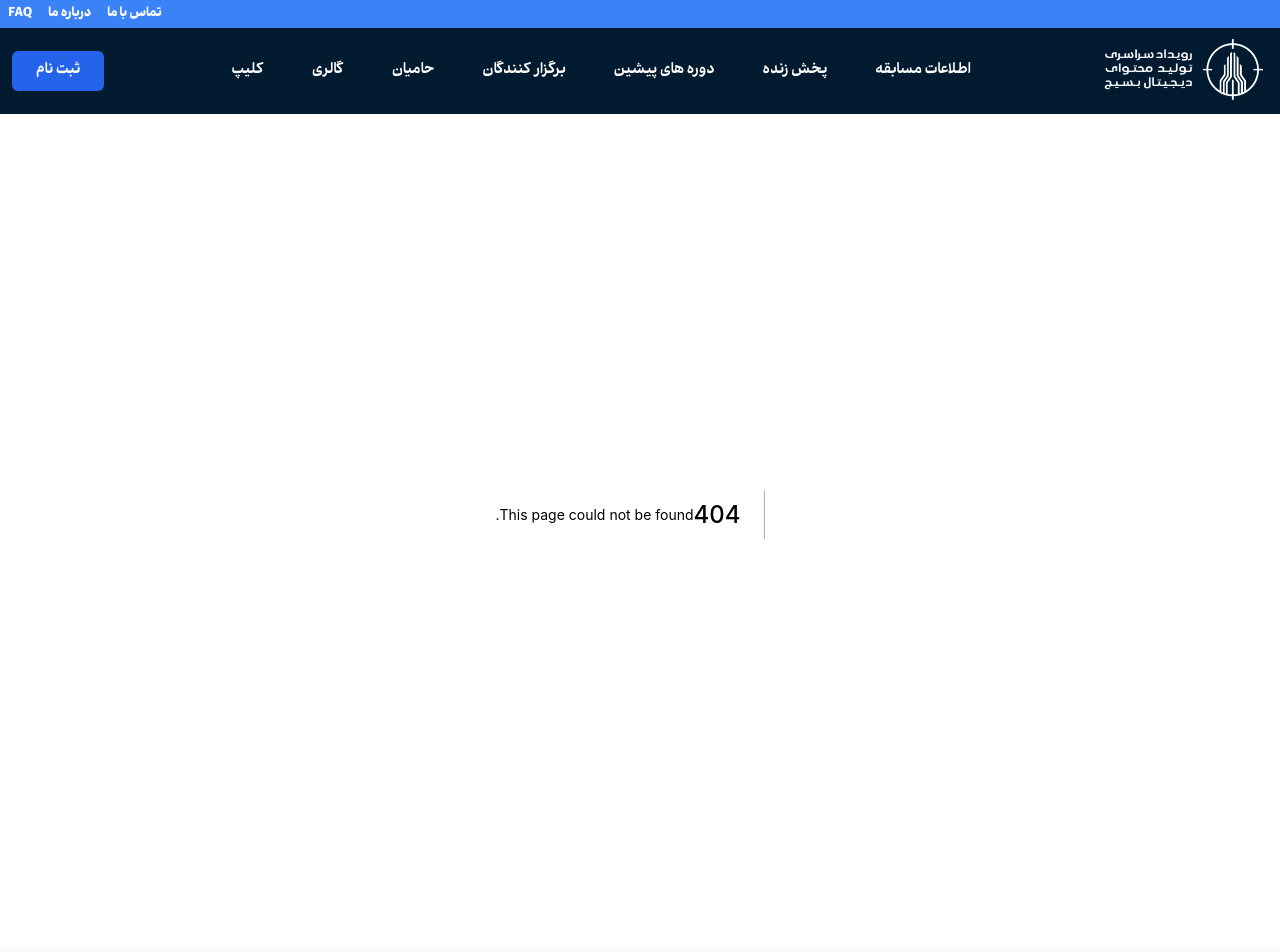
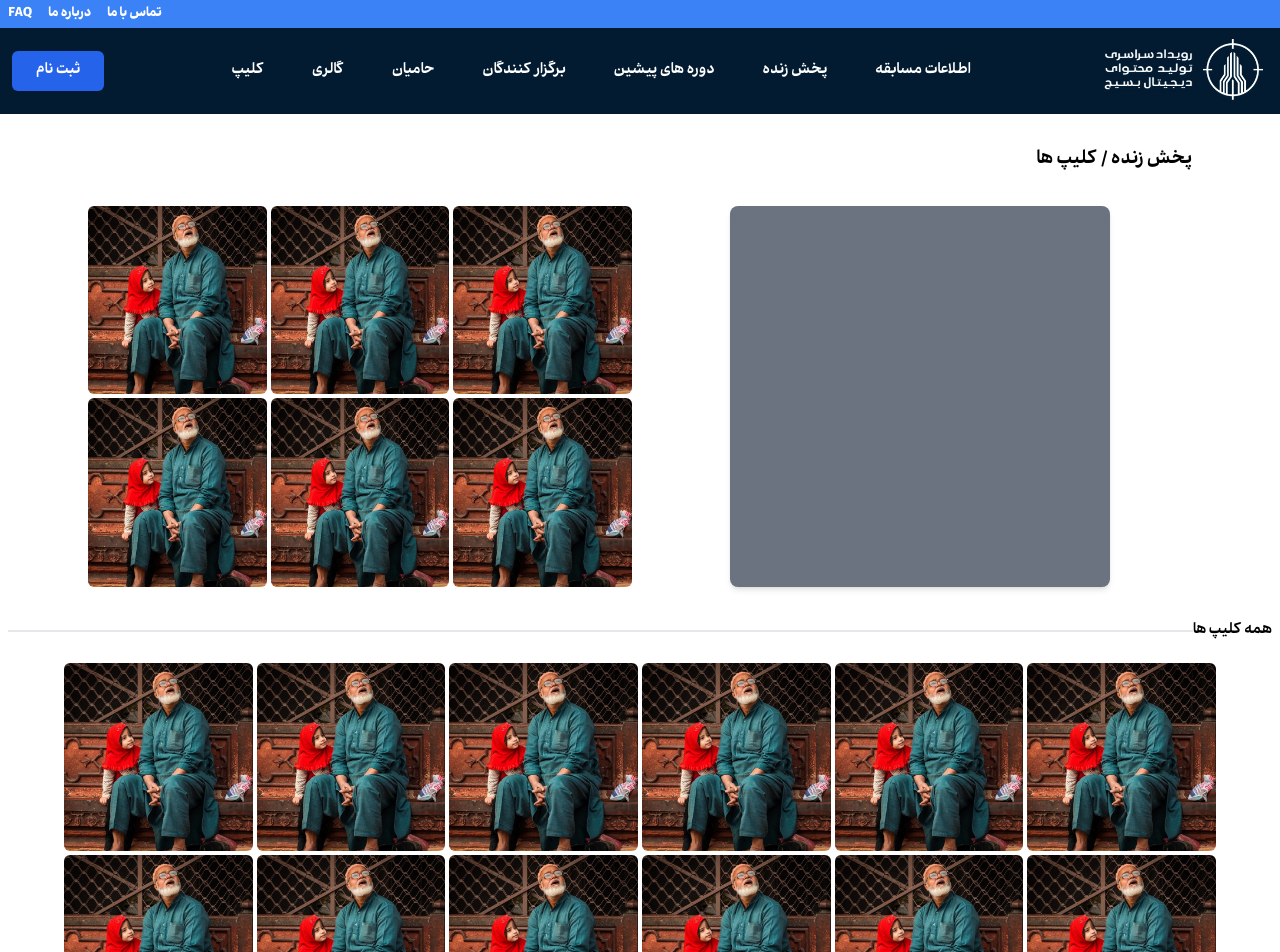
Before and after one commit to milad7212/pna, a Next.js app: page /clips in a window 1280 px wide. Before the commit this address had no page. Shown: the top 952 px of the page. Built offline with nearby package versions, Linux system fonts and the light colour scheme.

Commit message:
clips page

```diff
--- /dev/null
+++ b/components/VideosMore.jsx
@@ -0,0 +1,29 @@
+import Image from "next/image";
+import React from "react";
+
+function VideosMore() {
+  return (
+    <div className="px-2 my-8 md:px-20">
+      <p className="my-8 text-xl font-bold">پخش زنده / کلیپ ها</p>
+      <div className="grid grid-cols-1 gap-4 md:grid-cols-2">
+        <div className="bg-gray-500 w-[70%] aspect-square mx-auto rounded-lg shadow-md"></div>
+
+        <div className="grid grid-cols-3 gap-1">
+          {[1, 1, 1, 1, 1, 1].map((el, index) => (
+            <Image
+              key={index}
+              className="rounded-md"
+              src="/test.jpg"
+              layout="responsive"
+              height={100}
+              width={100}
+              alt=""
+            />
+          ))}
+        </div>
+      </div>
+    </div>
+  );
+}
+
+export default VideosMore;
--- /dev/null
+++ b/pages/clips.jsx
@@ -0,0 +1,31 @@
+import Image from "next/image";
+import React from "react";
+import LineTitle from "../components/LineTitle";
+
+import VideosMore from "../components/VideosMore";
+
+function clips() {
+  return (
+    <div className="px-2">
+      <VideosMore />
+      <LineTitle title="همه کلیپ ها" />
+      <div className="grid grid-cols-3 gap-1 md:grid-cols-6 md:max-w-6xl md:mx-auto ">
+        {Array(40)
+          .fill(1)
+          .map((el, index) => (
+            <Image
+              key={index}
+              className="rounded-md"
+              src="/test.jpg"
+              layout="responsive"
+              height={100}
+              width={100}
+              alt=""
+            />
+          ))}
+      </div>
+    </div>
+  );
+}
+
+export default clips;
```
